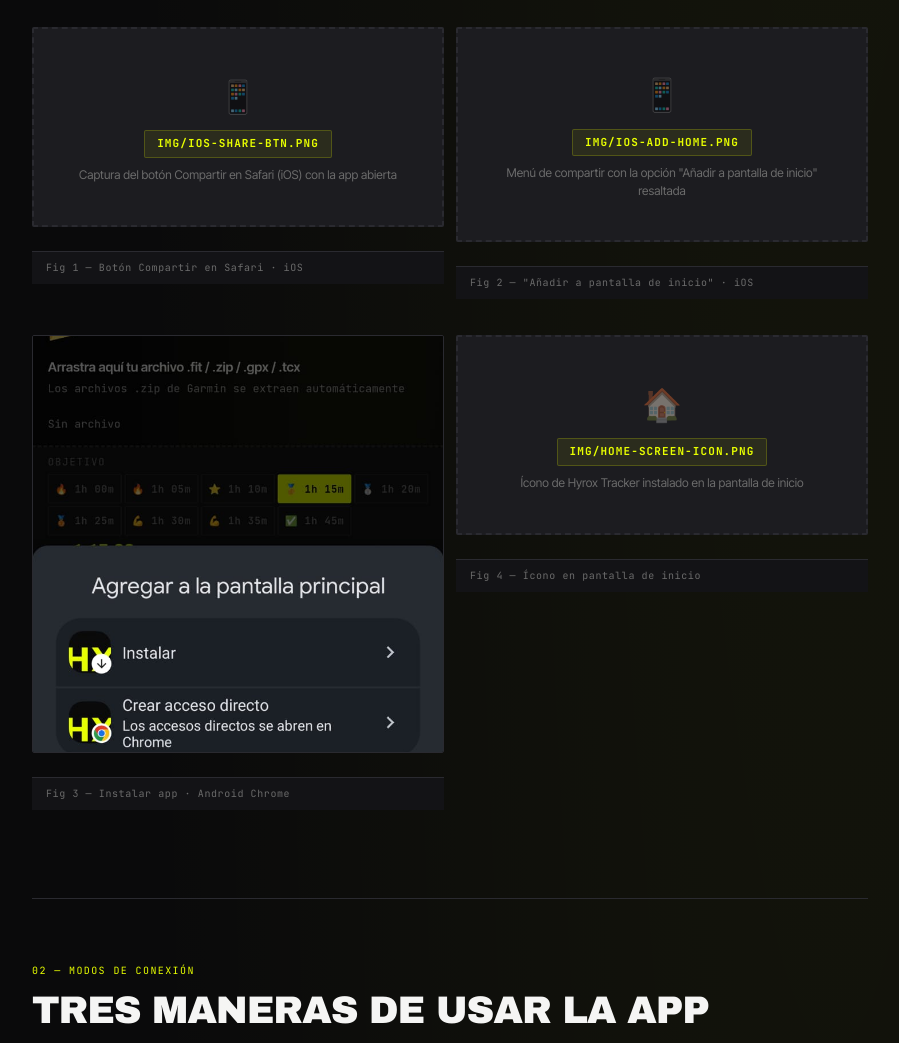
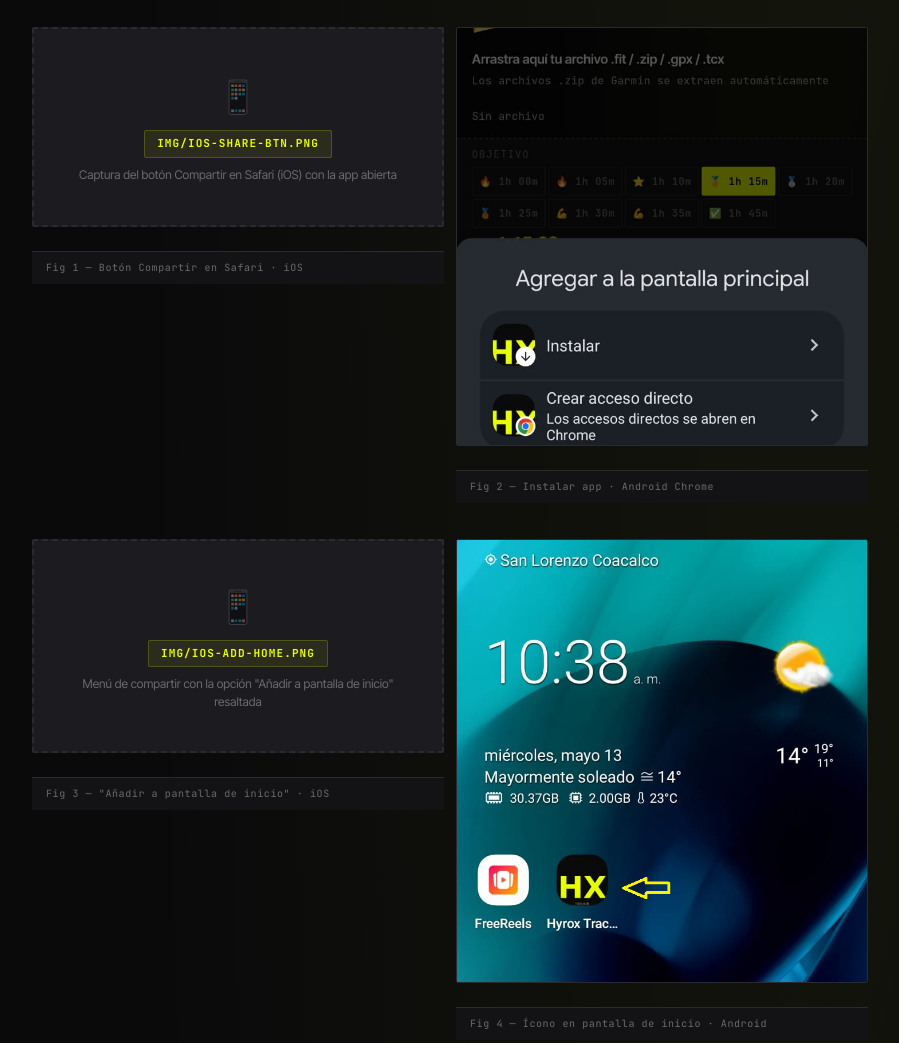
Before and after one commit to mdelcampo03/hyrox-tracker, a plain HTML site: page guide.html in a window 1280 px wide. Shown: the part 2427-3470 px from the top of the page, without its empty margins (190-1089 px from the left). Drawn offline with Linux system fonts and the light colour scheme.

Commit message:
Add files via upload

```diff
--- a/guide.html
+++ b/guide.html
@@ -327,26 +327,24 @@
       <div class="img-caption">Fig 1 — Botón Compartir en Safari · iOS</div>
     </div>
     <div>
+      <div class="img-wrap">
+        <img src="img/android-install-banner.png" alt="Banner de instalación de Chrome en Android">
+      </div>
+      <div class="img-caption">Fig 2 — Instalar app · Android Chrome</div>
+    </div>
+    <div>
       <div class="img-placeholder">
         <span class="img-ph-icon">📱</span>
         <span class="img-ph-name">img/ios-add-home.png</span>
         <span class="img-ph-desc">Menú de compartir con la opción "Añadir a pantalla de inicio" resaltada</span>
       </div>
-      <div class="img-caption">Fig 2 — "Añadir a pantalla de inicio" · iOS</div>
+      <div class="img-caption">Fig 3 — "Añadir a pantalla de inicio" · iOS</div>
     </div>
     <div>
       <div class="img-wrap">
-        <img src="img/android-install-banner.png" alt="Banner de instalación de Chrome en Android">
+        <img src="img/home-screen-icon.png" alt="Ícono de Hyrox Tracker instalado en la pantalla de inicio">
       </div>
-      <div class="img-caption">Fig 3 — Instalar app · Android Chrome</div>
-    </div>
-    <div>
-      <div class="img-placeholder">
-        <span class="img-ph-icon">🏠</span>
-        <span class="img-ph-name">img/home-screen-icon.png</span>
-        <span class="img-ph-desc">Ícono de Hyrox Tracker instalado en la pantalla de inicio</span>
-      </div>
-      <div class="img-caption">Fig 4 — Ícono en pantalla de inicio</div>
+      <div class="img-caption">Fig 4 — Ícono en pantalla de inicio · Android</div>
     </div>
   </div>
 </section>
```
